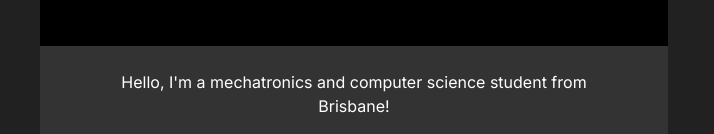
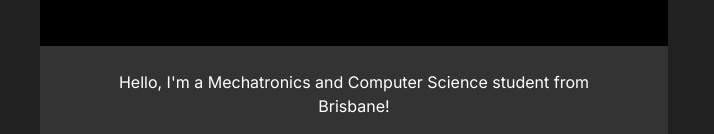
Before and after one commit to Abdenry/webPortfolio, a Next.js app: page / in a window 1280 px wide. Shown: the part 666-800 px from the top of the page, without its empty margins (286-1000 px from the left). Built offline with nearby package versions, Linux system fonts and the light colour scheme.

Commit message:
Updated layout
Removed repetitive code segments that were defining the layout of the overall website into the layout.tsx file.

```diff
--- a/app/layout.tsx
+++ b/app/layout.tsx
@@ -12,7 +12,11 @@ export default function RootLayout({
     <html lang="en">
       <body className={`${inter.className} antialiased`}>
         <NavBar />
-        {children}
+        <main className="py-[60px] bg-[#212121] min-h-screen">
+          <div className="container mx-auto max-w-[700px] px-3 pt-6">
+            {children}
+          </div>
+        </main>
       </body>
     </html>
   );
--- a/app/page.tsx
+++ b/app/page.tsx
@@ -3,9 +3,7 @@ import heroImage from "@/public/gifTest.gif";
 
 export default function Home() {
   return (
-    <main className="py-[60px] bg-[#212121] min-h-screen min-w-screen">
-      {/* Main Contatiner */}
-      <div className="container mx-auto max-w-[700px] px-3 pt-6">
+    <main>
       {/* Hero Card w/Gif*/}
       <div className="flex flex-col  px-6 text-white  items-center mb-10">
         <Image
@@ -18,7 +16,7 @@ export default function Home() {
         <div className="bg-[#333333] p-6 px-12 mb-3 rounded-b-lg ">
           <h1 className="text-center line-clamp-3">
             {" "}
-              Hello, I'm a mechatronics and computer science student from
+            Hello, I'm a Mechatronics and Computer Science student from
             Brisbane!{" "}
           </h1>
         </div>
@@ -32,8 +30,8 @@ export default function Home() {
           </h1>
           <p>
             Lorem ipsum dolor sit amet, consectetur adipiscing elit, sed do
-              eiusmod tempor incididunt ut labore et dolore magna aliqua.
-              Viverra mauris in aliquam sem fringilla ut morbi tincidunt.
+            eiusmod tempor incididunt ut labore et dolore magna aliqua. Viverra
+            mauris in aliquam sem fringilla ut morbi tincidunt.
           </p>
         </div>
         {/* My Favourite Projects */}
@@ -43,8 +41,8 @@ export default function Home() {
           </h1>
           <p>
             Lorem ipsum dolor sit amet, consectetur adipiscing elit, sed do
-              eiusmod tempor incididunt ut labore et dolore magna aliqua.
-              Viverra mauris in aliquam sem fringilla ut morbi tincidunt.
+            eiusmod tempor incididunt ut labore et dolore magna aliqua. Viverra
+            mauris in aliquam sem fringilla ut morbi tincidunt.
           </p>
         </div>
         {/* What have I done? */}
@@ -54,8 +52,8 @@ export default function Home() {
           </h1>
           <p>
             Lorem ipsum dolor sit amet, consectetur adipiscing elit, sed do
-              eiusmod tempor incididunt ut labore et dolore magna aliqua.
-              Viverra mauris in aliquam sem fringilla ut morbi tincidunt.
+            eiusmod tempor incididunt ut labore et dolore magna aliqua. Viverra
+            mauris in aliquam sem fringilla ut morbi tincidunt.
           </p>
         </div>
         {/* What experience do you have? */}
@@ -65,10 +63,9 @@ export default function Home() {
           </h1>
           <p>
             Lorem ipsum dolor sit amet, consectetur adipiscing elit, sed do
-              eiusmod tempor incididunt ut labore et dolore magna aliqua.
-              Viverra mauris in aliquam sem fringilla ut morbi tincidunt.
+            eiusmod tempor incididunt ut labore et dolore magna aliqua. Viverra
+            mauris in aliquam sem fringilla ut morbi tincidunt.
           </p>
-          </div>
         </div>
       </div>
     </main>
```
Lines whose indentation alone changed are shown as unchanged.
